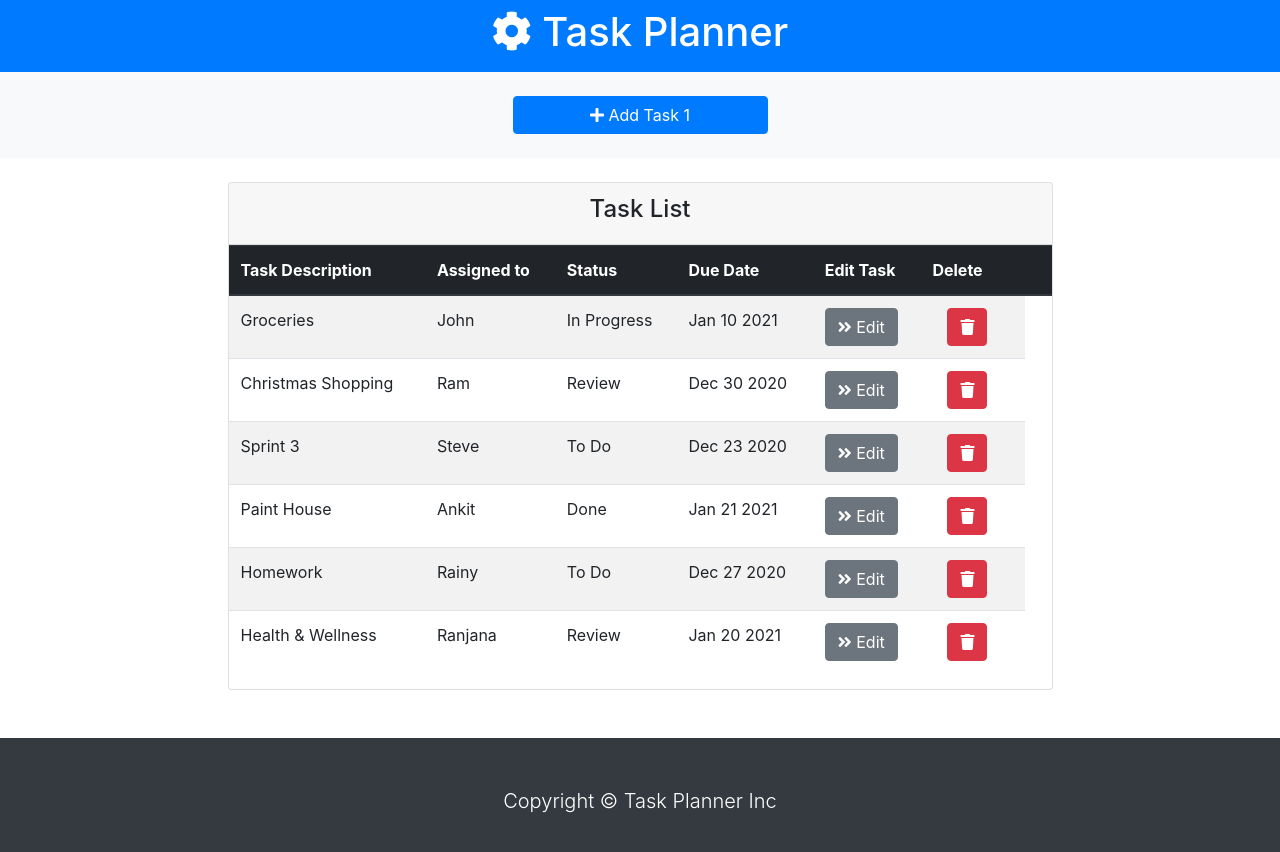
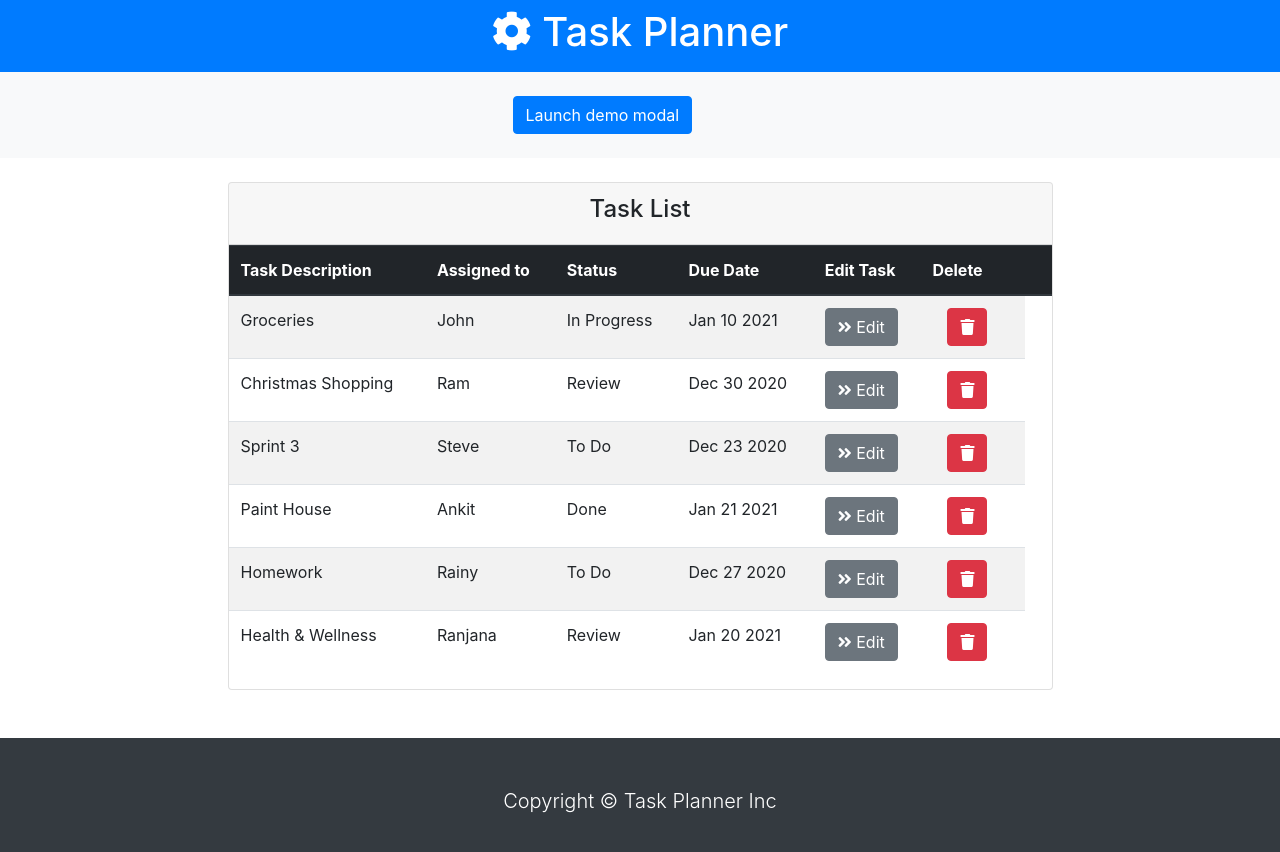
Before and after one commit to lavinagithub/newrajeevnaomi, a plain HTML site: page index.html in a window 1280 px wide. Drawn offline with nearby package versions, Linux system fonts and the light colour scheme.

Commit message:
changed a to button

```diff
--- a/index.html
+++ b/index.html
@@ -40,14 +40,14 @@
       <div class="container">
         <div class="row">
           <div class="col-md-3">
-            <a
-              href="#"
-              class="btn btn-primary btn-block"
+            <button
+              type="button"
+              class="btn btn-primary"
               data-toggle="modal"
-              data-target="#addPostModal"
+              data-target="#exampleModal"
             >
-              <i class="fas fa-plus"></i> Add Task 1
-            </a>
+              Launch demo modal
+            </button>
           </div>
         </div>
       </div>
```
